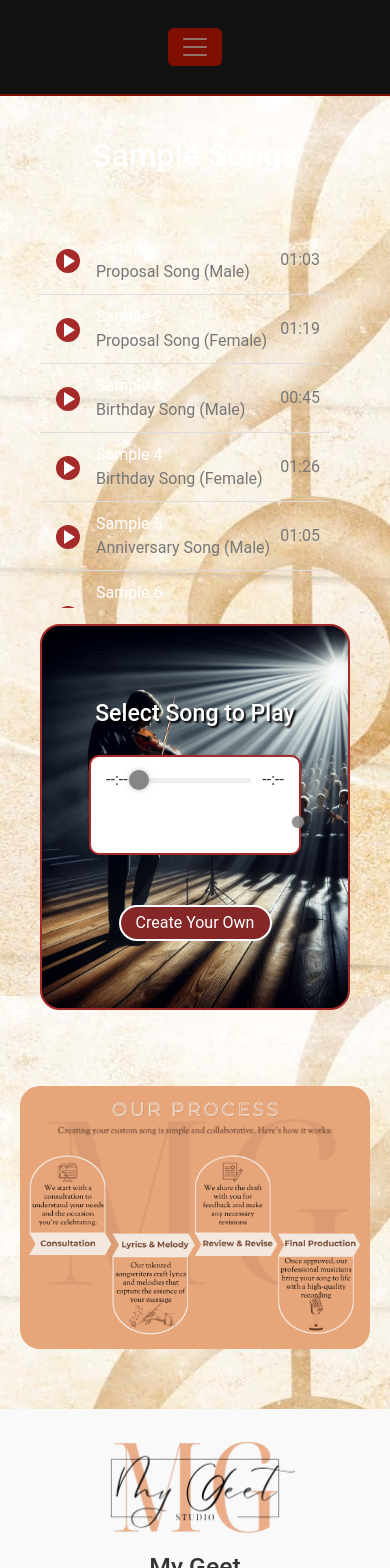
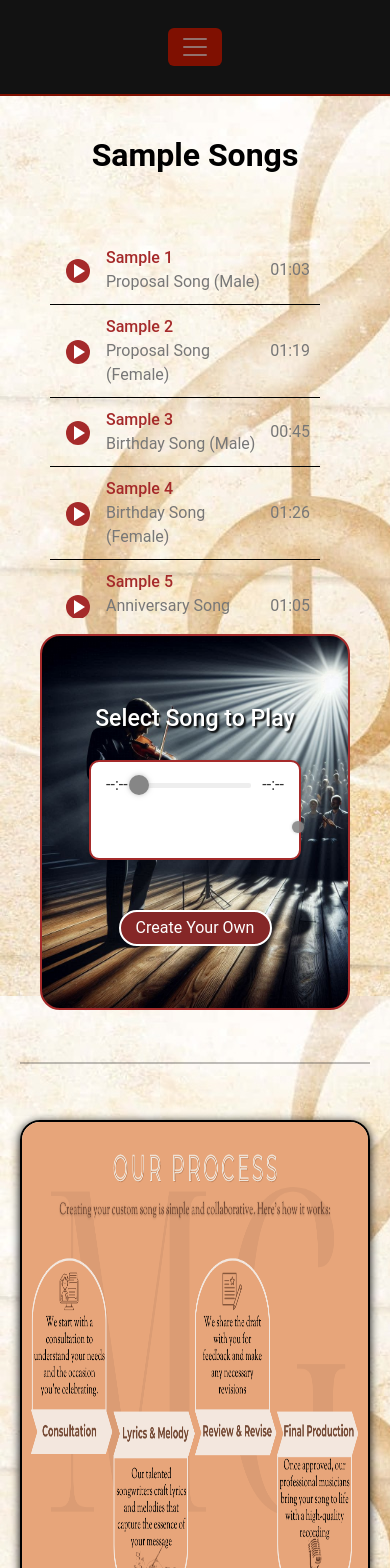
Before and after one commit to anirudddha/my-geet, a React (Vite) app: page /ourProcess in a window 390 px wide. Shown: the top 1568 px of the page. Built offline with nearby package versions, Linux system fonts and the light colour scheme; no server answers; a web font is replaced by a local one.

Commit message:
minor changes in our process and design

```diff
--- a/src/components/SampleMusic.css
+++ b/src/components/SampleMusic.css
@@ -54,6 +54,9 @@
   margin-right: 20px;
   overflow-y: auto; /* Make the list scrollable if needed */
   height: 100%; /* Ensure the list takes full height */
+  /* background-color: rgba(0, 0, 0, 0.307); */
+  padding: 10px;
+  border-radius: 10px;
 }
 
 /* Hide scrollbar for Chrome, Safari and Opera */
@@ -72,7 +75,7 @@
   justify-content: space-between;
   align-items: center;
   padding: 10px;
-  border-bottom: 1px solid #ddd;
+  border-bottom: 1px solid #000000;
 }
 
 .sample-music-item-left {
--- a/src/components/SampleMusic.jsx
+++ b/src/components/SampleMusic.jsx
@@ -23,19 +23,19 @@ const SampleMusic = () => {
 
   return (
     <div className="sample-music">
-      <h1>Sample Songs</h1>
+      <h1 style={{color:"black",fontWeight:"700"}}>Sample Songs</h1>
       <div className="sample-music-container my-3">
         <div className="sample-music-list my-3">
           {songs.map((song) => (
             <div key={song.id} className="sample-music-item">
-              <div className="sample-music-item-left">
+              <div className="sample-music-item-left" onClick={() => playSong(song)}>
                 <button onClick={() => playSong(song)} className="play-button">
                   <svg className='play-icon' width="24" height="24">
                     <path fill="white" d="M8 5v14l11-7z" />
                   </svg>
                 </button>
                 <div>
-                  <div>{song.title}</div>
+                  <div style={{color:"brown",fontWeight:"550"}}>{song.title}</div>
                   <div className="sample-music-description">{song.description}</div>
                 </div>
               </div>
--- a/src/pages/OurProcess.css
+++ b/src/pages/OurProcess.css
@@ -13,17 +13,37 @@
   max-width: 1100px;
 }
 
+.process-image {
+  display: flex;
+  justify-content: center; /* Center the image horizontally */
+  width: 100%; /* Make sure the container takes full width */
+  height: 600px; /* Keep the height automatic */
+}
+
 .process-image img {
-  width: 100%;
-  height: auto;
+  width: 100%; /* Make the image take full width of its container */
+  max-width: 1100px; /* Ensure it doesn't exceed its original width */
+  height: auto; /* Keep the aspect ratio */
   border-radius: 20px;
   margin: 40px 0;
+  border: solid 2px black;
+  box-shadow: 0px 2px 10px black;
+}
+.music-container hr{
+  border: none;
+  height: 1.5px;
+  background-color: black;
 }
 
 @media (max-width: 768px) {
   .music-container {
     flex-direction: column;
     align-items: center;
+  }
+
+  .process-image img {
+    width: 100%; /* Ensure the image scales down to fit the smaller screen */
+    height: auto; /* Maintain the aspect ratio */
   }
 }
 
@@ -32,6 +52,7 @@
   border-radius: 10px;
   box-shadow: 0 4px 8px rgba(0, 0, 0, 0.1);
 }
-.proc{
+
+.proc {
   background: url('../assets/back2.jpg');
 }
--- a/src/pages/OurProcess.jsx
+++ b/src/pages/OurProcess.jsx
@@ -1,6 +1,5 @@
 import React from 'react';
 import 'react-h5-audio-player/lib/styles.css';
-import ReactAudioPlayer from 'react-h5-audio-player';
 import './OurProcess.css';
 import image from '../assets/Procedure.png';
 import SampleMusic from '../components/SampleMusic';
@@ -11,6 +10,7 @@ const OurProcess = () => {
     <div className="container">
       <div className="music-container">
         <SampleMusic />
+        <hr/>
         <div className="process-image">
           <img src={image} alt="Process" />
         </div>
--- a/src/pages/Pricing.jsx
+++ b/src/pages/Pricing.jsx
@@ -24,6 +24,7 @@ const Pricing = () => {
     language: '',
     detailedPrescription: '',
     phone: '',
+    price: price || '',
   });
 
   const [isSubmitting, setIsSubmitting] = useState(false);
--- a/src/pages/Services.jsx
+++ b/src/pages/Services.jsx
@@ -13,11 +13,11 @@ const MusicOrderForm = () => {
   return (
     <div className="serv">
       <div className="container">
-        <h1 style={{ marginTop: "20px" }}>Pricing</h1>
+        <h1 style={{ marginTop: "20px" ,color:"brown",fontWeight:"800"}}>Pricing</h1>
         <p className="intro-text">
           At Geet, we're committed to making music creation accessible to everyone, from beginners to experienced artists. Our range of plans is designed to cater to diverse needs and budgets, offering essential tools and advanced features to enhance your creative process. Whether you're producing your first track or refining a masterpiece, Geet provides the tools and support you need to bring your musical vision to life. Join our community of musicians and producers today to explore endless possibilities and unlock your full potential.
         </p>
-
+        <h3 style={{color:"brown",fontWeight:"800",marginBottom:"50px",fontSize:"40px",textShadow:"0 2px 2px black"}}>Select Your Package</h3>
         <div className="prices-container">
           <div className="prices basic" onClick={() => handlePackageSelect(2500, 'Basic')}>
             <div className="section">
--- a/src/pages/services.css
+++ b/src/pages/services.css
@@ -12,9 +12,11 @@ hr{
 .intro-text {
   text-align: center;
   margin: 20px;
-  margin-top: 80px;
-  margin-bottom: 100px;
+  margin-top: 50px;
+  margin-bottom: 80px;
   font-size: 25px;
+  color: black;
+  font-weight: 500;
 }
 
 .prices-container {
```
